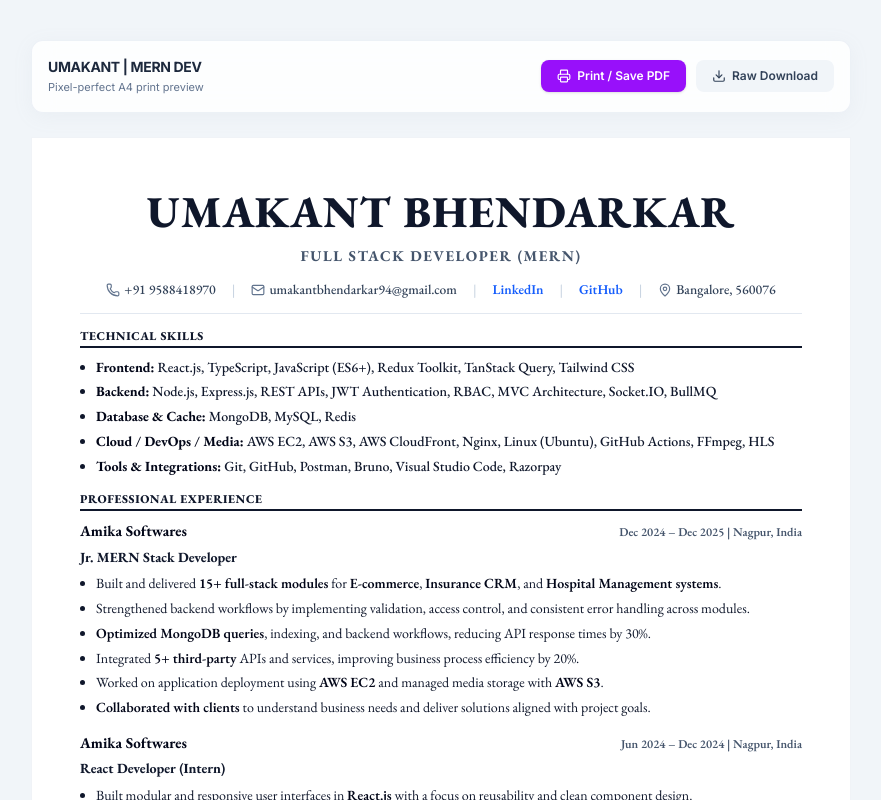
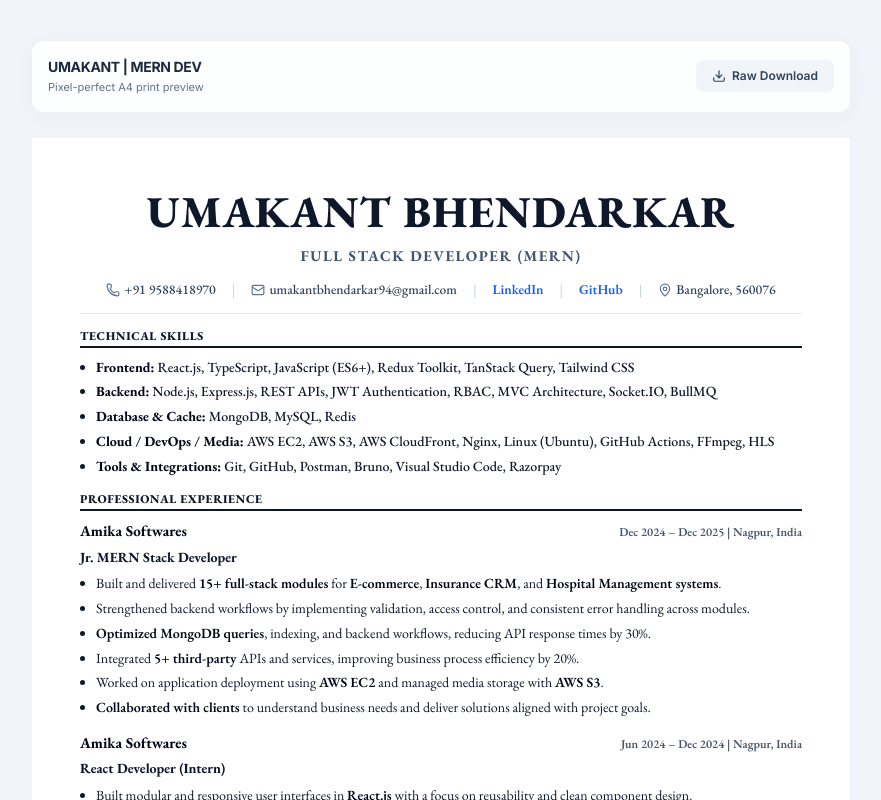
Before and after one commit to umakant8732/PORTFOLIO, a React (Vite) app: page / in a window 1280 px wide. Shown: the top 800 px of the page, without its empty margins (199-1080 px from the left). Built offline with nearby package versions, Linux system fonts and the light colour scheme.

Commit message:
Remove Print button and keep only Raw Download option

```diff
--- a/src/App.jsx
+++ b/src/App.jsx
@@ -42,13 +42,6 @@ export default function App() {
           <p className="text-[11px] text-slate-500 mt-0.5">Pixel-perfect A4 print preview</p>
         </div>
         <div className="flex gap-2.5 w-full sm:w-auto">
-          <button
-            onClick={handlePrint}
-            className="flex-1 sm:flex-initial flex items-center justify-center gap-1.5 px-4 py-2 text-xs font-semibold text-white bg-purple-600 hover:bg-purple-700 rounded-lg shadow-sm transition-colors cursor-pointer"
-          >
-            <Printer className="w-3.5 h-3.5" />
-            Print / Save PDF
-          </button>
           <a
             href="/Umakant_MERN_Dev.pdf"
             download="Umakant_MERN_Dev.pdf"
```
